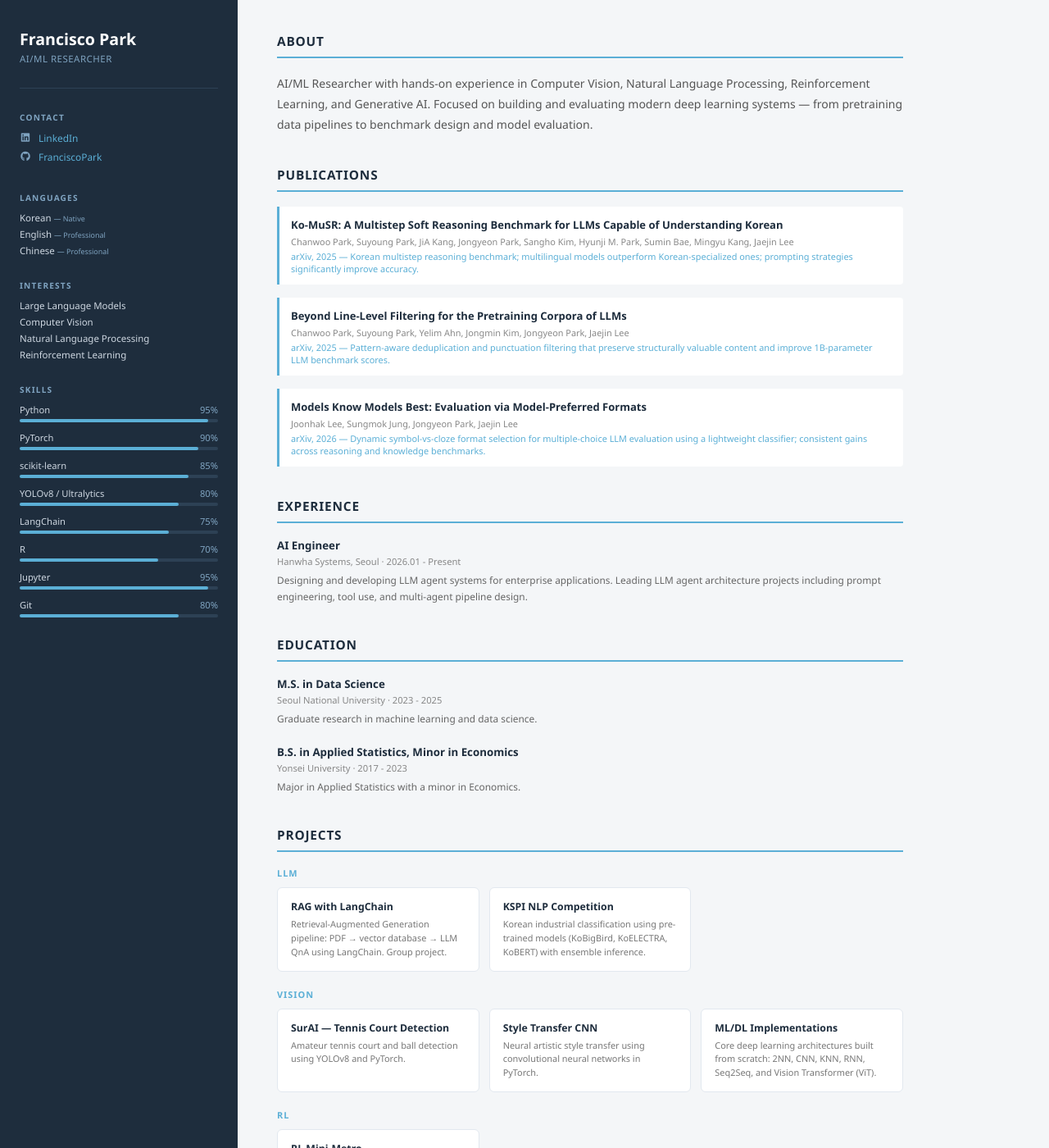
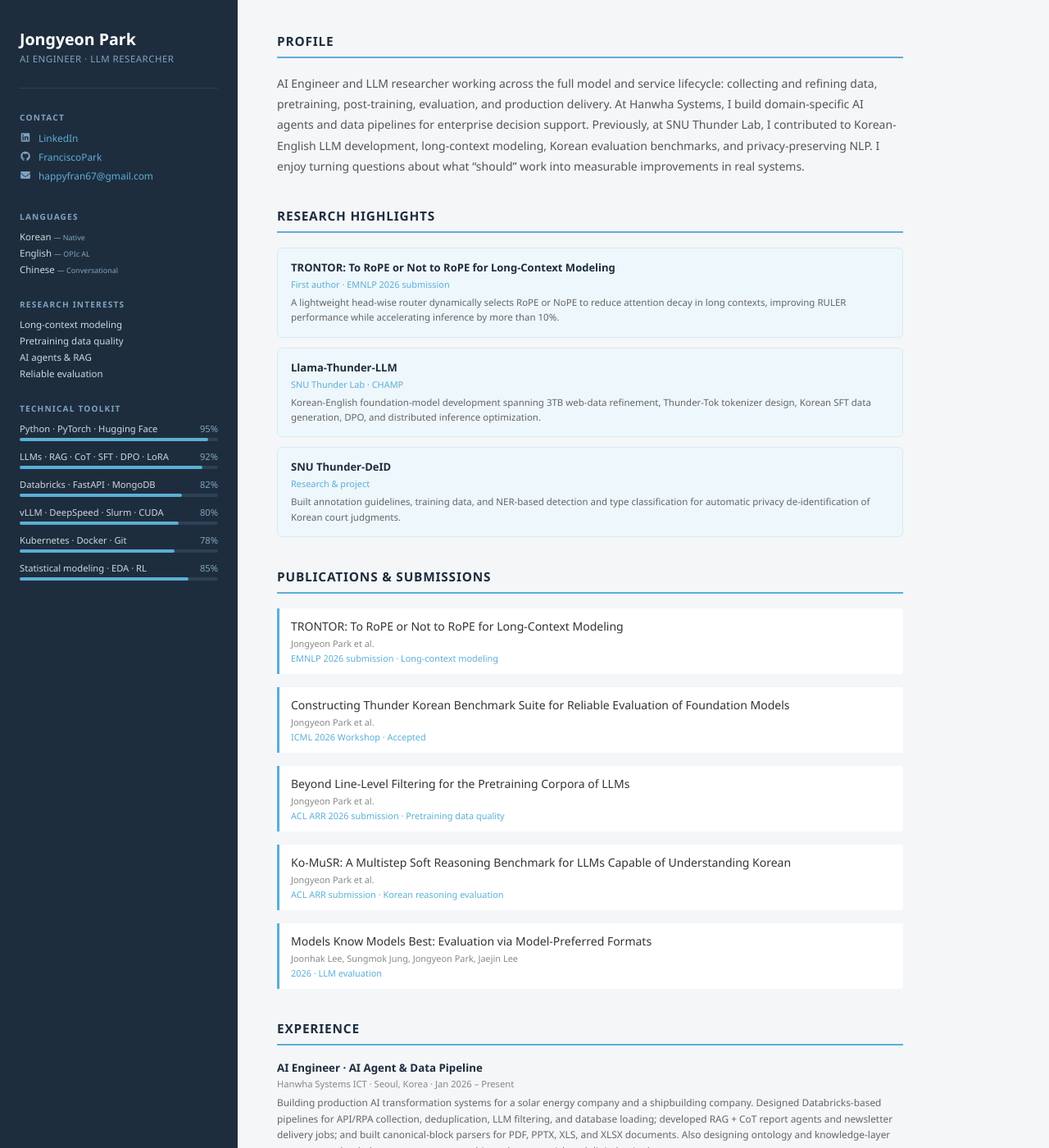
Before and after one commit to FranciscoPark/FranciscoPark.github.io, a Jekyll site: the page built from index.html, in a window 1280 px wide and 1400 px high. Shown: the whole window at 82% size. Built offline with Jekyll 4.4.1, drawn with Linux system fonts in a browser that asks for light colours; some of the changed text lies outside the part shown.

Commit message:
Update profile with AI engineering and LLM research experience

```diff
--- a/_config.yml
+++ b/_config.yml
@@ -1,5 +1,5 @@
-title: Francisco Park
-description: AI/ML Researcher
+title: Jongyeon Park
+description: AI Engineer and LLM Researcher
 
 plugins:
   - jekyll-seo-tag
--- a/_data/data.yml
+++ b/_data/data.yml
@@ -1,15 +1,9 @@
 sidebar:
-  about: False
-  education: True
-
-  name: Francisco Park
-  tagline: AI/ML Researcher
-  avatar: profile.png
-
-  # Sidebar links
-  email:
+  name: Jongyeon Park
+  tagline: AI Engineer · LLM Researcher
   linkedin: jypark-3672b3201
   github: FranciscoPark
+  email: happyfran67@gmail.com
 
   languages:
     title: Languages
@@ -17,134 +11,135 @@ sidebar:
       - idiom: Korean
         level: Native
       - idiom: English
-        level: Professional
+        level: OPIc AL
       - idiom: Chinese
-        level: Professional
+        level: Conversational
 
   interests:
-    title: Interests
+    title: Research interests
     info:
-      - item: Large Language Models
-      - item: Computer Vision
-      - item: Natural Language Processing
-      - item: Reinforcement Learning
+      - item: Long-context modeling
+      - item: Pretraining data quality
+      - item: AI agents & RAG
+      - item: Reliable evaluation
 
 career-profile:
-  title: About
+  title: Profile
   summary: |
-    AI/ML Researcher with hands-on experience in Computer Vision, Natural Language Processing,
-    Reinforcement Learning, and Generative AI. Focused on building and evaluating modern deep
-    learning systems — from pretraining data pipelines to benchmark design and model evaluation.
+    AI Engineer and LLM researcher working across the full model and service lifecycle: collecting and refining data, pretraining, post-training, evaluation, and production delivery. At Hanwha Systems, I build domain-specific AI agents and data pipelines for enterprise decision support. Previously, at SNU Thunder Lab, I contributed to Korean-English LLM development, long-context modeling, Korean evaluation benchmarks, and privacy-preserving NLP. I enjoy turning questions about what “should” work into measurable improvements in real systems.
+
+experiences:
+  title: Experience
+  info:
+    - role: AI Engineer · AI Agent & Data Pipeline
+      time: Jan 2026 – Present
+      company: Hanwha Systems ICT · Seoul, Korea
+      details: |
+        Building production AI transformation systems for a solar energy company and a shipbuilding company. Designed Databricks-based pipelines for API/RPA collection, deduplication, LLM filtering, and database loading; developed RAG + CoT report agents and newsletter delivery jobs; and built canonical-block parsers for PDF, PPTX, XLS, and XLSX documents. Also designing ontology and knowledge-layer components that help agents reason over shipyard process-risk and digital-twin data.
+
+    - role: AI/ML Researcher · CHAMP Project
+      time: Sep 2024 – Dec 2025
+      company: SNU Thunder Lab · Seoul, Korea
+      details: |
+        Contributed to the Korean-English Thunder LLM pipeline, from 3TB-scale web data collection and refinement to tokenizer design, SFT, DPO, and distributed inference. Built Korean instruction data, optimized inference with double buffering and two-stage batching, and improved GPU efficiency by 30% in project benchmarks. Research contributions included TRONTOR, Korean evaluation benchmarks, pretraining-data filtering, and court-judgment de-identification.
+
+    - role: Developer Training Program
+      time: Mar 2022 – Sep 2022
+      company: En-CORE Academy
+      details: |
+        Completed a 960-hour program covering Python, machine learning, big-data processing, IoT, and autonomous-driving algorithms.
 
 education:
   title: Education
   info:
     - degree: M.S. in Data Science
       university: Seoul National University
-      time: 2023 - 2025
-      details: |
-        Graduate research in machine learning and data science.
+      time: Sep 2023 – Mar 2026
+      details: Graduate research focused on large language models, long-context modeling, evaluation, and data quality.
+    - degree: B.S. in Applied Statistics · Minor in Economics
+      university: Yonsei University
+      time: Mar 2017 – Feb 2023
+      details: Training in statistical modeling, quantitative analysis, and economic reasoning.
 
-    - degree: B.S. in Applied Statistics, Minor in Economics
-      university: Yonsei University
-      time: 2017 - 2023
-      details: |
-        Major in Applied Statistics with a minor in Economics.
-
-experiences:
-  title: Experience
-  info:
-    - role: AI Engineer
-      time: 2026.01 - Present
-      company: Hanwha Systems, Seoul
-      details: |
-        Designing and developing LLM agent systems for enterprise applications.
-        Leading LLM agent architecture projects including prompt engineering, tool use, and multi-agent pipeline design.
+research:
+  title: Research highlights
+  items:
+    - title: "TRONTOR: To RoPE or Not to RoPE for Long-Context Modeling"
+      meta: First author · EMNLP 2026 submission
+      details: A lightweight head-wise router dynamically selects RoPE or NoPE to reduce attention decay in long contexts, improving RULER performance while accelerating inference by more than 10%.
+    - title: Llama-Thunder-LLM
+      meta: SNU Thunder Lab · CHAMP
+      details: Korean-English foundation-model development spanning 3TB web-data refinement, Thunder-Tok tokenizer design, Korean SFT data generation, DPO, and distributed inference optimization.
+    - title: SNU Thunder-DeID
+      meta: Research & project
+      details: Built annotation guidelines, training data, and NER-based detection and type classification for automatic privacy de-identification of Korean court judgments.
 
 publications:
-  title: Publications
-  intro: |
-    Research in large language model evaluation, Korean NLP, and pretraining data quality.
+  title: Publications & submissions
   papers:
+    - title: "TRONTOR: To RoPE or Not to RoPE for Long-Context Modeling"
+      link: "#"
+      authors: Jongyeon Park et al.
+      conference: "EMNLP 2026 submission · Long-context modeling"
+    - title: "Constructing Thunder Korean Benchmark Suite for Reliable Evaluation of Foundation Models"
+      link: "#"
+      authors: Jongyeon Park et al.
+      conference: "ICML 2026 Workshop · Accepted"
+    - title: "Beyond Line-Level Filtering for the Pretraining Corpora of LLMs"
+      link: "#"
+      authors: Jongyeon Park et al.
+      conference: "ACL ARR 2026 submission · Pretraining data quality"
     - title: "Ko-MuSR: A Multistep Soft Reasoning Benchmark for LLMs Capable of Understanding Korean"
-      link: "https://arxiv.org/abs/2510.24150"
-      authors: Chanwoo Park, Suyoung Park, JiA Kang, Jongyeon Park, Sangho Kim, Hyunji M. Park, Sumin Bae, Mingyu Kang, Jaejin Lee
-      conference: "arXiv, 2025 — Korean multistep reasoning benchmark; multilingual models outperform Korean-specialized ones; prompting strategies significantly improve accuracy."
-
-    - title: "Beyond Line-Level Filtering for the Pretraining Corpora of LLMs"
-      link: "https://arxiv.org/abs/2510.24139"
-      authors: Chanwoo Park, Suyoung Park, Yelim Ahn, Jongmin Kim, Jongyeon Park, Jaejin Lee
-      conference: "arXiv, 2025 — Pattern-aware deduplication and punctuation filtering that preserve structurally valuable content and improve 1B-parameter LLM benchmark scores."
-
+      link: "#"
+      authors: Jongyeon Park et al.
+      conference: "ACL ARR submission · Korean reasoning evaluation"
     - title: "Models Know Models Best: Evaluation via Model-Preferred Formats"
-      link: "https://arxiv.org/abs/2601.22699"
+      link: "#"
       authors: Joonhak Lee, Sungmok Jung, Jongyeon Park, Jaejin Lee
-      conference: "arXiv, 2026 — Dynamic symbol-vs-cloze format selection for multiple-choice LLM evaluation using a lightweight classifier; consistent gains across reasoning and knowledge benchmarks."
+      conference: "2026 · LLM evaluation"
 
 projects:
-  title: Projects
-  intro: >
-    Selected projects in Computer Vision, NLP, Reinforcement Learning, and Generative AI.
+  title: Selected projects
   assignments:
-    - title: "RAG with LangChain"
+    - title: Market Intelligence Agent
+      link: "#"
+      tagline: Production report-generation system combining web collection, Databricks data refinement, Vector Search RAG, and CoT-based analysis.
+      category: AI Agents
+    - title: Shipyard Process-Risk Knowledge Layer
+      link: "#"
+      tagline: Ontology and knowledge-layer design for connecting shipyard process, equipment, materials, and digital-twin data to natural-language agent workflows.
+      category: AI Agents
+    - title: RAG with LangChain
       link: "https://github.com/FranciscoPark/BKMS2"
-      tagline: "Retrieval-Augmented Generation pipeline: PDF → vector database → LLM QnA using LangChain. Group project."
-      category: LLM
-
-    - title: "KSPI NLP Competition"
-      link: "https://github.com/FranciscoPark/DS_Portfolio/tree/main/industrial_classifcation_kostra"
-      tagline: "Korean industrial classification using pre-trained models (KoBigBird, KoELECTRA, KoBERT) with ensemble inference."
-      category: LLM
-
-    - title: "SurAI — Tennis Court Detection"
+      tagline: PDF-to-vector-database question answering pipeline built with LangChain.
+      category: AI Agents
+    - title: SurAI — Tennis Court Detection
       link: "https://github.com/FranciscoPark/SurAI"
-      tagline: "Amateur tennis court and ball detection using YOLOv8 and PyTorch."
+      tagline: Amateur tennis court and ball detection using YOLOv8 and PyTorch.
       category: Vision
-
-    - title: "Style Transfer CNN"
-      link: "https://github.com/FranciscoPark/DS_Portfolio/blob/main/Style_Transfer_CNN.pdf"
-      tagline: "Neural artistic style transfer using convolutional neural networks in PyTorch."
-      category: Vision
-
-    - title: "ML/DL Implementations"
+    - title: ML/DL Implementations
       link: "https://github.com/FranciscoPark/DS_Portfolio/tree/main/mldl"
-      tagline: "Core deep learning architectures built from scratch: 2NN, CNN, KNN, RNN, Seq2Seq, and Vision Transformer (ViT)."
-      category: Vision
-
-    - title: "RL Mini-Metro"
+      tagline: From-scratch implementations of CNN, RNN, Seq2Seq, ViT, KNN, and related models.
+      category: Foundations
+    - title: RL Mini-Metro
       link: "https://github.com/FranciscoPark/rl_mini_metro"
-      tagline: "Deep Q-Network (DQN) agent trained to play the Mini-Metro game. Group project."
-      category: RL
-
-    - title: "League of Legends EDA"
-      link: "https://github.com/FranciscoPark/lol_champs"
-      tagline: "Exploratory data analysis and visualization of LoL champion statistics using R and ggplot2."
-      category: DataScience
-
-    - title: "K-Means Clustering"
-      link: "https://github.com/FranciscoPark/DS_Portfolio/blob/main/K_Means.ipynb"
-      tagline: "K-means clustering on the IRIS dataset using scikit-learn."
-      category: DataScience
+      tagline: Deep Q-Network agent trained to play Mini Metro.
+      category: Reinforcement Learning
 
 skills:
-  title: Skills
+  title: Technical toolkit
   toolset:
-    - name: Python
+    - name: Python · PyTorch · Hugging Face
       level: 95%
-    - name: PyTorch
-      level: 90%
-    - name: scikit-learn
+    - name: LLMs · RAG · CoT · SFT · DPO · LoRA
+      level: 92%
+    - name: Databricks · FastAPI · MongoDB
+      level: 82%
+    - name: vLLM · DeepSpeed · Slurm · CUDA
+      level: 80%
+    - name: Kubernetes · Docker · Git
+      level: 78%
+    - name: Statistical modeling · EDA · RL
       level: 85%
-    - name: YOLOv8 / Ultralytics
-      level: 80%
-    - name: LangChain
-      level: 75%
-    - name: R
-      level: 70%
-    - name: Jupyter
-      level: 95%
-    - name: Git
-      level: 80%
 
-footer: >
-  Francisco Park
+footer: Jongyeon Park
--- a/_layouts/default.html
+++ b/_layouts/default.html
@@ -139,6 +139,18 @@
     .pub-authors { font-size: 0.78em; color: #888; margin-top: 4px; }
     .pub-venue   { font-size: 0.78em; color: #5bafd6; margin-top: 3px; }
 
+    /* research highlights */
+    .research-item {
+      padding: 14px 16px;
+      margin-bottom: 12px;
+      background: #eef7fb;
+      border: 1px solid #d6eaf3;
+      border-radius: 6px;
+    }
+    .research-item h4 { color: #1e2d3d; font-size: 0.93em; margin-bottom: 4px; }
+    .research-meta { color: #5bafd6; font-size: 0.78em; margin-bottom: 6px; }
+    .research-item p { color: #666; font-size: 0.82em; line-height: 1.6; }
+
     /* projects */
     .cat-heading {
       font-size: 0.78em;
@@ -276,12 +288,27 @@
   </section>
   {% endif %}
 
+  {% if d.research %}
+  <section>
+    <h2>{{ d.research.title }}</h2>
+    {% for item in d.research.items %}
+    <div class="research-item">
+      <h4>{{ item.title }}</h4>
+      <div class="research-meta">{{ item.meta }}</div>
+      <p>{{ item.details }}</p>
+    </div>
+    {% endfor %}
+  </section>
+  {% endif %}
+
   {% if d.publications %}
   <section>
     <h2>{{ d.publications.title }}</h2>
     {% for paper in d.publications.papers %}
     <div class="pub-item">
-      <div class="pub-title"><a href="{{ paper.link }}" target="_blank">{{ paper.title }}</a></div>
+      <div class="pub-title">
+        {% if paper.link and paper.link != "#" %}<a href="{{ paper.link }}" target="_blank">{{ paper.title }}</a>{% else %}{{ paper.title }}{% endif %}
+      </div>
       <div class="pub-authors">{{ paper.authors }}</div>
       <div class="pub-venue">{{ paper.conference }}</div>
     </div>
@@ -318,7 +345,7 @@
   {% if d.projects %}
   <section>
     <h2>{{ d.projects.title }}</h2>
-    {% assign cat_order = "LLM,Vision,RL,DataScience" | split: "," %}
+    {% assign cat_order = "AI Agents,Vision,Foundations,Reinforcement Learning" | split: "," %}
     {% for cat in cat_order %}
       {% assign cat_projects = d.projects.assignments | where: "category", cat %}
       {% if cat_projects.size > 0 %}
```
